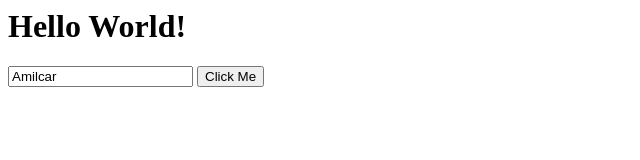
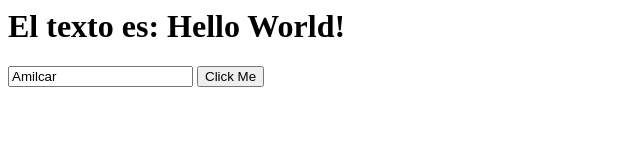
Before and after one commit to ajoseerazo/dunajs, a plain HTML site: page index.html in a window 1280 px wide. Shown: the whole page, without its empty margins (0-640 px from the left). Drawn offline with Linux system fonts and the light colour scheme.

Commit message:
Reading text from context

```diff
--- a/index.html
+++ b/index.html
@@ -1,12 +1,12 @@
 <html>
-<head>
-</head>
+  <head> </head>
 
   <body>
- <div id='greetings'></div>
- <input id='input' @change="onChange" @value="value" />
- <button id='button' @click="onClick">Click Me</button>
-
+    <div id="greetings">
+      <h1>El texto es: { text }</h1>
+    </div>
+    <input id="input" @change="onChange" @value="value" />
+    <button id="button" @click="onClick">Click Me</button>
 
     <script>
       class Duna {
@@ -16,16 +16,19 @@
           this.view = props.view;
 
           this.el = document.querySelector(this.id);
+          this.context = this.el.innerHTML;
 
           if (props.state) {
             this.state = props.state || {};
             this.state.bindEl(this.el);
 
-         if (this.el.attributes['@value']) {
-console.log(this.el.attributes['@value'].value);
-          console.log(this.state.get(this.el.attributes['@value'].value));
+            if (this.el.attributes["@value"]) {
+              // console.log(this.el.attributes["@value"].value);
+              // console.log(this.state.get(this.el.attributes["@value"].value));
 
-         	this.el.value = this.state.get(this.el.attributes['@value'].value);
+              this.el.value = this.state.get(
+                this.el.attributes["@value"].value
+              );
             }
           }
 
@@ -37,26 +40,64 @@ console.log(this.el.attributes['@value'].value);
          this.el.addEventListener('click', this.events.onClick);
        }*/
 
-       if (this.el.attributes['@click']) {
-         if (this.events[this.el.attributes['@click'].value]) {
-            this.el.addEventListener('click', this.events[this.el.attributes['@click'].value])
+          if (this.el.attributes["@click"]) {
+            if (this.events[this.el.attributes["@click"].value]) {
+              this.el.addEventListener(
+                "click",
+                this.events[this.el.attributes["@click"].value]
+              );
             }
           }
 
-       if (this.el.attributes['@change']) {
-         if (this.events[this.el.attributes['@change'].value]) {
-            this.el.addEventListener('change', this.events[this.el.attributes['@change'].value])
+          if (this.el.attributes["@change"]) {
+            if (this.events[this.el.attributes["@change"].value]) {
+              this.el.addEventListener(
+                "change",
+                this.events[this.el.attributes["@change"].value]
+              );
             }
           }
 
-       this.el.addEventListener('stateChanged', function() {
+          this.el.addEventListener(
+            "stateChanged",
+            function () {
               this.render();
-       }.bind(this));
+            }.bind(this)
+          );
         }
 
         render() {
           if (this.view) {
             this.el.innerHTML = this.view();
+          } else {
+            const regExp = /\{\s*.*\s*\}/g;
+
+            const content = this.context;
+
+            const matches = content.match(regExp);
+
+            const variables = [];
+            if (matches) {
+              for (let i = 0; i < matches.length; i++) {
+                const variable = matches[i]
+                  .replace(/\{\s/g, "")
+                  .replace(/\s*\}/g, "");
+
+                const value = this.state.get(variable);
+
+                // console.log("New Value", value);
+
+                const regExp = new RegExp(`${matches[i]}`, "g");
+
+                const newContent = content.replace(regExp, value);
+
+                this.el.innerHTML = newContent;
+
+                variables.push(variable);
+              }
+            }
+
+            // console.log("Variables", variables);
           }
         }
       }
@@ -77,43 +118,40 @@ console.log(this.el.attributes['@value'].value);
         set(key, value) {
           this.data[key] = value;
 
-      	const event = new CustomEvent('stateChanged', { state: this.data });
+          const event = new CustomEvent("stateChanged", { state: this.data });
           this.el.dispatchEvent(event);
         }
       }
 
       const greetingState = new DunaState({
-      text: 'Hello World!'
+        text: "Hello World!",
       });
 
-   const greeting = new Duna('#greetings', {
-      view: function() {
-	return `<h1>${this.state.data.text}</h1>`;
-      },
-      state: greetingState
+      const greeting = new Duna("#greetings", {
+        state: greetingState,
       });
 
       greeting.render();
 
-   const button = new Duna('#button', {
+      const button = new Duna("#button", {
         events: {
-       onClick: function() {
-         greeting.state.set('text', input.state.get('value'));
-       }
-     }
+          onClick: function () {
+            greeting.state.set("text", input.state.get("value"));
+          },
+        },
       });
       button.render();
 
       const inputState = new DunaState({
-     value: 'Amilcar'
+        value: "Amilcar",
       });
-   const input = new Duna('#input', {
+      const input = new Duna("#input", {
         events: {
-       onChange: function(e) {
-         input.state.set('value', e.target.value);
-       }
+          onChange: function (e) {
+            input.state.set("value", e.target.value);
           },
-     state: inputState
+        },
+        state: inputState,
       });
       input.render();
     </script>
```
Lines whose indentation alone changed are shown as unchanged.
